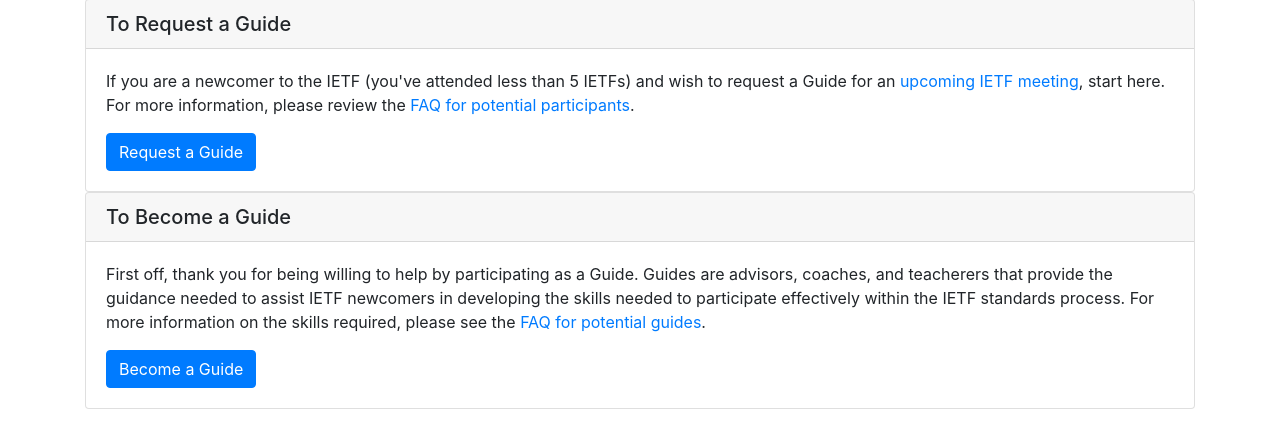
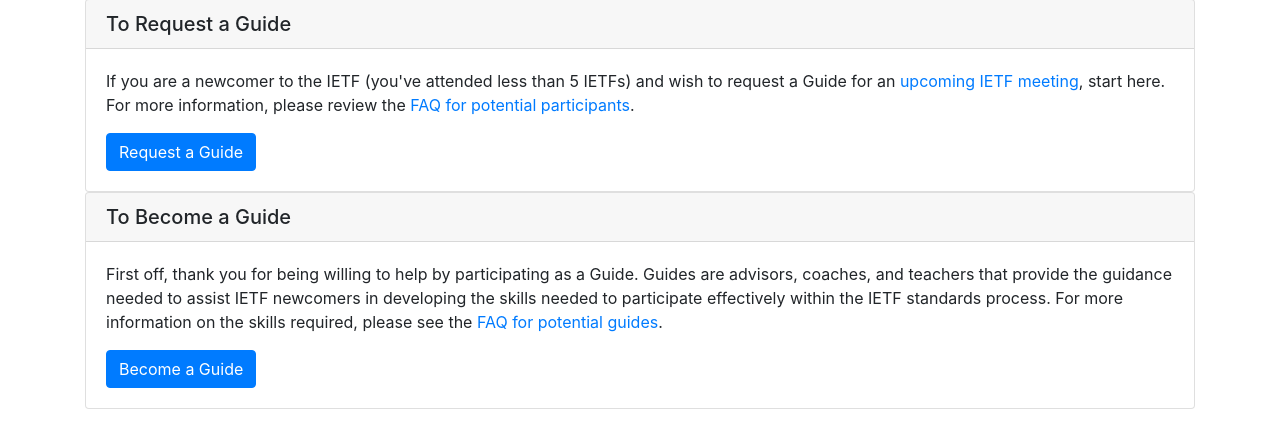
Before and after one commit to ietf-tools/ietf-guides, a Django app: page / in a window 1280 px wide. Shown: the part 265-713 px from the top of the page. Run offline with Django 3.2, Linux system fonts and the light colour scheme; parts of the project's set-up code (start-up, migrations or seed data) failed here and were passed over; some libraries are stand-ins or nearby versions.

Commit message:
corrected typo

```diff
--- a/guides/templates/guides/index.html
+++ b/guides/templates/guides/index.html
@@ -17,7 +17,7 @@
     <h5 class="card-header">To Become a Guide</h5>
     <div class="card-body">
       <p class="card-text">
-	First off, thank you for being willing to help by participating as a Guide.  Guides are advisors, coaches, and teacherers that provide the guidance needed to assist IETF newcomers in developing the skills needed to participate effectively within the IETF standards process. For more information on the skills required, please see the <a href="https://www.ietf.org/about/participate/guides/guides-faq/">FAQ for potential guides</a>.
+	First off, thank you for being willing to help by participating as a Guide.  Guides are advisors, coaches, and teachers that provide the guidance needed to assist IETF newcomers in developing the skills needed to participate effectively within the IETF standards process. For more information on the skills required, please see the <a href="https://www.ietf.org/about/participate/guides/guides-faq/">FAQ for potential guides</a>.
       </p>
       <a href="{% url 'guides.views.become_guide' %}" class="btn btn-primary">Become a Guide</a>
     </div>
```
